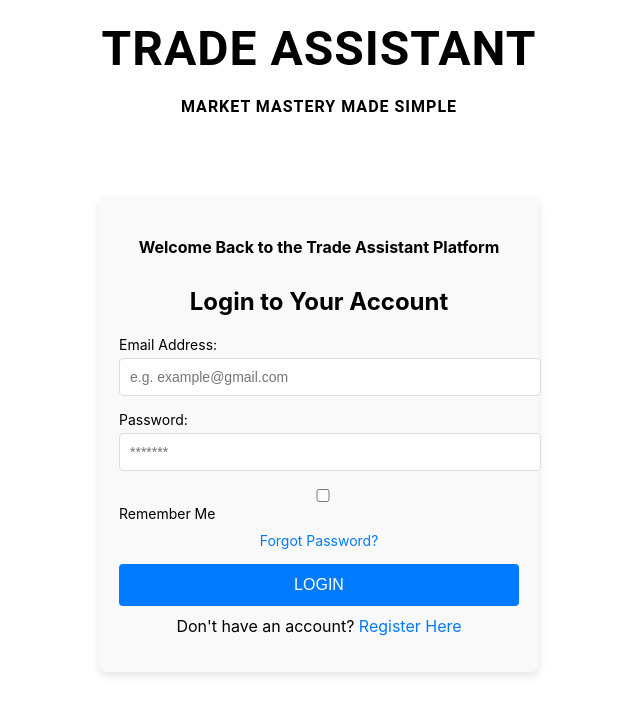
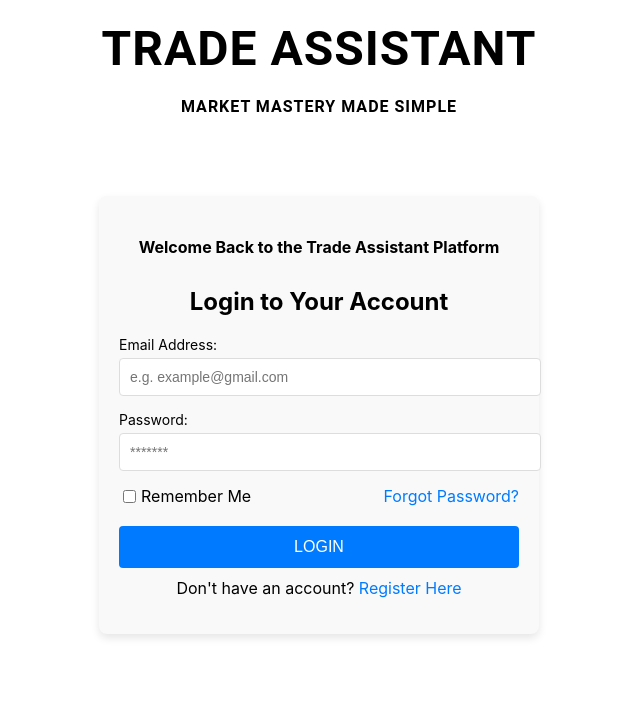
Before and after one commit to subodh-lamichhane/Trade-Assistant-FYP, a React (Create React App) app in the folder fyp/: page /login in a window 1280 px wide. Shown: the top 714 px of the page, without its empty margins (321-961 px from the left). Built offline with nearby package versions, Linux system fonts and the light colour scheme.

Commit message:
login page updates

```diff
--- a/fyp/src/pages/LoginPage/LoginPage.css
+++ b/fyp/src/pages/LoginPage/LoginPage.css
@@ -1,4 +1,5 @@
 /* src/LoginPage.css */
+
 .login-container {
     max-width: 400px;
     margin: 50px auto;
@@ -33,13 +34,6 @@ h3 {
     letter-spacing: 1px;
 }
 
-h4 {
-    text-align: center;
-    font-size: 16px;
-    margin-bottom: 30px;
-  }
-
-
 h2 {
     text-align: center;
     font-size: 24px;
@@ -64,18 +58,31 @@ h2 {
     border-radius: 4px;
 }
 
-
-/* Style for the checkbox and its label */
-.remember-me input {
-    margin-right: 8px;    /* Space between checkbox and text */
+/* Flex container for Remember Me and Forgot Password link */
+.remember-forgot-container {
+    display: flex;
+    justify-content: space-between;
+    align-items: center;
+    margin-bottom: 20px;
 }
 
-/* Optional: Style for the Remember Me label */
-.remember-me label {
-    font-size: 14px;      /* Adjust text size */
-    color: #333;          /* Color for label text */
+.remember-me {
+    display: flex;
+    align-items: center;
 }
 
+.remember-me input {
+    margin-right: 5px; /* Space between checkbox and label */
+}
+
+.forgot-password-link {
+    color: #007BFF;
+    text-decoration: none;
+}
+
+.forgot-password-link:hover {
+    text-decoration: underline;
+}
 
 /* Style the login button */
 button.login-button {
@@ -93,24 +100,6 @@ button.login-button:hover {
     background-color: #0056b3;
 }
 
-/* Style for the forgot password link */
-p.forgot-password-link {
-    text-align: center;
-    font-size: 14px;
-    margin-top: 10px;
-}
-
-p.forgot-password-link a {
-    color: #007BFF;
-    text-decoration: none;
-}
-
-p.forgot-password-link a:hover {
-    text-decoration: underline;
-}
-
-
-
 /* Style for the register link */
 p.register-link {
     text-align: center;
--- a/fyp/src/pages/LoginPage/LoginPage.js
+++ b/fyp/src/pages/LoginPage/LoginPage.js
@@ -1,3 +1,4 @@
+// src/LoginPage.js
 import React, { useState } from 'react';
 import { Link } from 'react-router-dom'; // Import Link from react-router-dom
 import './LoginPage.css';
@@ -50,8 +51,9 @@ const LoginPage = () => {
                         />
                     </div>
 
-                    <div className="form-group">
-                        <label htmlFor="rememberMe">
+                    {/* Flex container for Remember Me and Forgot Password */}
+                    <div className="remember-forgot-container">
+                        <label htmlFor="rememberMe" className="remember-me">
                             <input
                                 type="checkbox"
                                 id="rememberMe"
@@ -60,9 +62,9 @@ const LoginPage = () => {
                             />
                             Remember Me
                         </label>
-                        <p className="forgot-password-link">
-                            <Link to="/passforget">Forgot Password?</Link>
-                            </p>
+                        <Link to="/passforget" className="forgot-password-link">
+                            Forgot Password?
+                        </Link>
                     </div>
 
                     {/* Login Button */}
```
